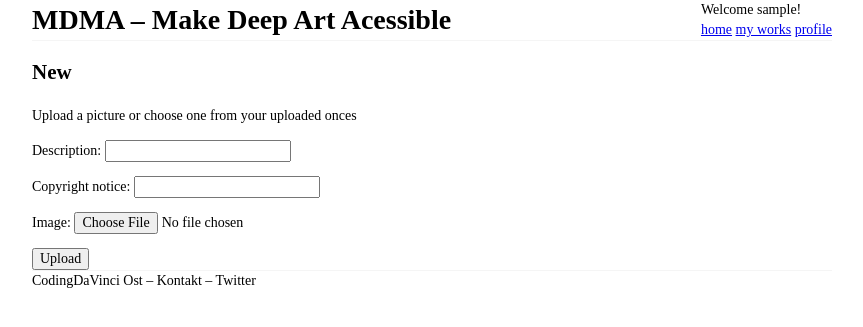
After one commit to jfilter/MDMA, a Django app: page /new in a window 1280 px wide. The commit adds this page. Shown: the top 327 px of the page, without its empty margins (208-1071 px from the left). Run offline with Django 3.2, Linux system fonts and the light colour scheme; the visitor is signed in with stand-in values (Sample User, id 1); parts of the project's set-up code (start-up, migrations or seed data) failed here and were passed over.

Commit message:
basic setup

```diff
--- /dev/null
+++ b/main/forms.py
@@ -0,0 +1,8 @@
+from django import forms
+from .models import InputImage
+
+
+class InputImageForm(forms.ModelForm):
+    class Meta:
+        model = InputImage
+        fields = ('description', 'copyright_notice', 'image')
--- a/main/models.py
+++ b/main/models.py
@@ -4,3 +4,17 @@ from django.db import models
 
 class User(AbstractUser):
     pass
+
+
+class InputImage(models.Model):
+    description = models.CharField(max_length=1024)
+    copyright_notice = models.CharField(max_length=1024)
+    image = models.FileField(upload_to='images/input')
+    uploaded_at = models.DateTimeField(auto_now_add=True)
+
+
+class StyleImage(models.Model):
+    description = models.CharField(max_length=1024)
+    copyright_notice = models.CharField(max_length=1024)
+    image = models.FileField(upload_to='images/style')
+    uploaded_at = models.DateTimeField(auto_now_add=True)
--- a/main/urls.py
+++ b/main/urls.py
@@ -6,4 +6,8 @@ from . import views
 
 urlpatterns = [
     path('', views.index, name="index"),
+    path('profile', views.profile, name="profile"),
+    path('logout', views.logout, name="logout"),
+    path('new', views.new, name="new"),
+    path('choose_style', views.choose_style, name="choose_style")
 ]
--- a/main/views.py
+++ b/main/views.py
@@ -1,5 +1,49 @@
 from django.shortcuts import render
+from django.contrib.auth import logout as auth_logout, login
+from django.contrib.auth.decorators import login_required
+from django.shortcuts import redirect
+
+from .forms import InputImageForm
 
 
 def index(request):
     return render(request, "index.html")
+
+
+@login_required
+def profile(request):
+    return render(request, "profile.html")
+
+
+@login_required
+def my_input_images(request):
+    return render(request, "profile.html")
+
+
+@login_required
+def my_output_images(request):
+    return render(request, "profile.html")
+
+
+@login_required
+def logout(request):
+    """Logs out user"""
+    auth_logout(request)
+    return redirect('/')
+
+
+@login_required
+def new(request):
+    if request.method == 'POST':
+        form = InputImageForm(request.POST, request.FILES)
+        if form.is_valid():
+            form.save()
+            return redirect('choose_style')
+    else:
+        form = InputImageForm()
+    return render(request, 'new.html', {
+        'form': form
+    })
+
+def choose_style(request):
+    return render(request, "choose_style.html")
--- a/mdma/urls.py
+++ b/mdma/urls.py
@@ -15,8 +15,10 @@ Including another URLconf
 """
 from django.contrib import admin
 from django.urls import include, path
+from django.conf.urls import url
 
 urlpatterns = [
     path('admin/', admin.site.urls),
     path('', include('main.urls')),
+    url('', include('social_django.urls', namespace='social'))
 ]
--- a/static/css/main.css
+++ b/static/css/main.css
@@ -1 +1,46 @@
-body {}
+body {
+  font-family: "Times New Roman", Times, serif;
+  font-size: 14px;
+  line-height: 1.428;
+
+  max-width: 50rem;
+  margin: 0 auto;
+}
+
+.left {
+  float: left;
+}
+
+.right {
+  float: right;
+}
+
+.group:after {
+  content: "";
+  display: table;
+  clear: both;
+}
+
+header {
+  border-bottom: 1px whitesmoke solid;
+  position: relative;
+}
+
+footer {
+  border-top: 1px whitesmoke solid;
+}
+
+header h1 {
+  margin: 0;
+}
+
+header .right {
+  position: absolute;
+  bottom: 0;
+  right: 0;
+}
+
+header h1 a {
+  color: inherit;
+  text-decoration: inherit;
+}
--- a/templates/base.html
+++ b/templates/base.html
@@ -1,13 +1,28 @@
-{% load staticfiles %}<!DOCTYPE html>
+{% load staticfiles %}
+<!DOCTYPE html>
 <html lang="en">
 <head>
     <meta charset="UTF-8">
     <title>{% block title %}{% endblock %} - {{ request.site.name }}</title>
 
+    <link href="{% static "css/normalize.css" %}" rel="stylesheet">
     <link href="{% static "css/main.css" %}" rel="stylesheet">
 </head>
 <body>
+  <header class="group">
+    <h1 class="left"><a href="{% url 'index' %}">MDMA – Make Deep Art Acessible</a></h1>
+    {% if user.is_authenticated %}
+        <nav class="right">
+          Welcome {{ user.username }}!<br><a href="{% url 'index' %}">home</a> <a href="{% url 'logout' %}">my works</a> <a href="{% url 'profile' %}">profile</a>
+        </nav>
+        {% else %}
+        <nav class="right">
+          <a href="{% url "social:begin" "twitter" %}">Login w/ Twitter</a>
+        </nav>
+    {% endif %}
+  </header>
     {% block content %}
     {% endblock %}
+  <footer>CodingDaVinci Ost – Kontakt – Twitter</footer>
 </body>
 </html>
--- /dev/null
+++ b/templates/new.html
@@ -0,0 +1,17 @@
+{% extends "base.html" %}
+
+{% load i18n %}
+
+{% block title %}{% trans "New" %}{% endblock %}
+
+{% block content %}
+<h2>New</h2>
+<p>Upload a picture or choose one from your uploaded onces</p>
+
+<form method="post" enctype="multipart/form-data">
+  {% csrf_token %}
+  {{ form.as_p }}
+  <button type="submit">Upload</button>
+</form>
+
+{% endblock %}
```
Also changed, not shown: mdma/settings.py (+17 -2 lines), templates/choose_style.html (added, +9 -0 lines), templates/index.html (+9 -1 lines), templates/profile.html (added, +10 -0 lines), main/migrations/0002_inputimage_styleimage.py (added), static/css/normalize.css (added), 5 other files.
